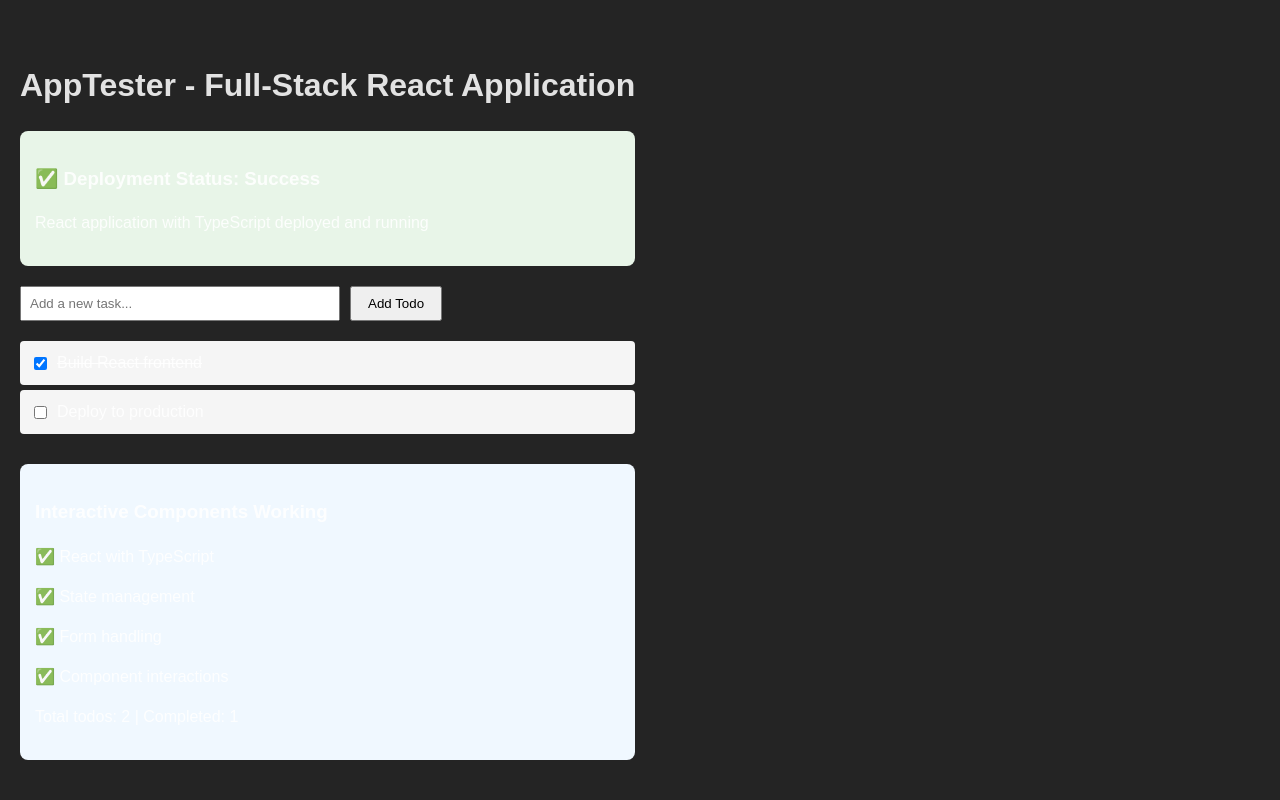
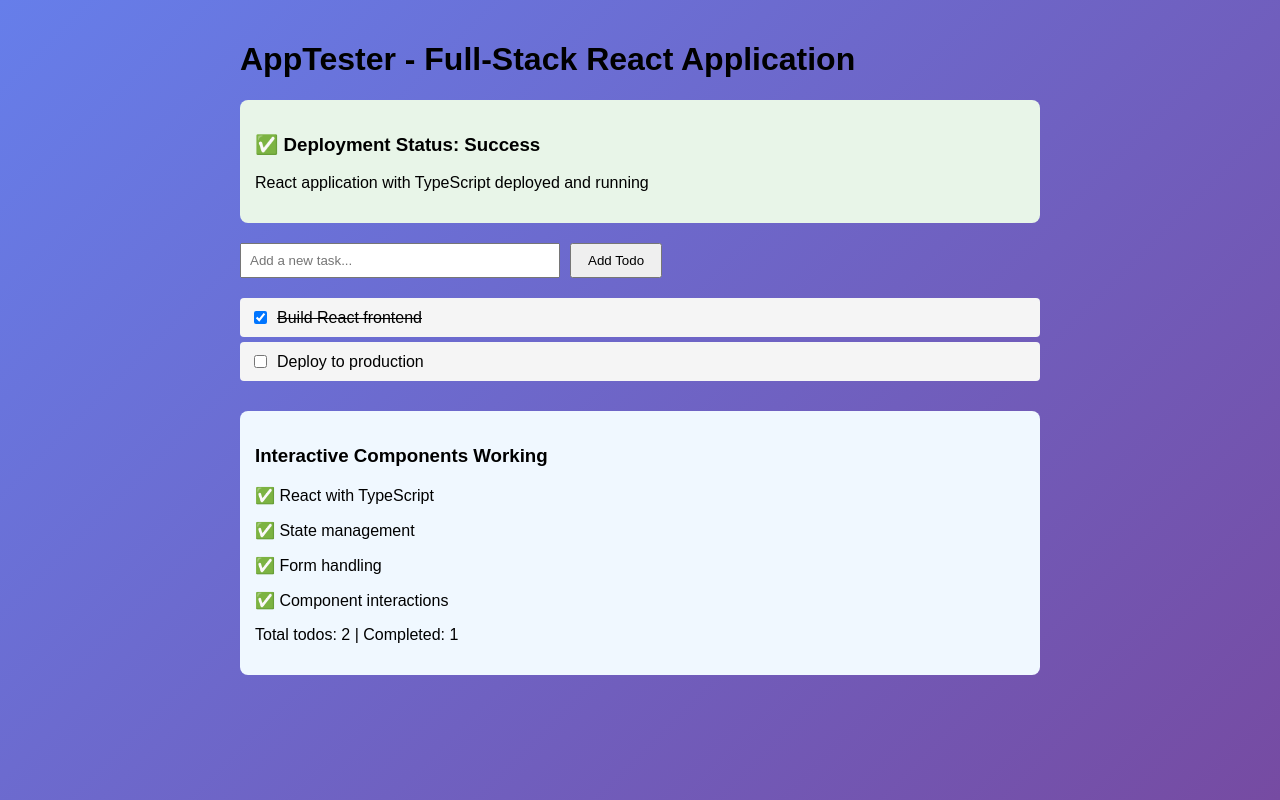
Before and after one commit to goose956/apptester-app, a React (Vite) app: page / in a window 1280 px wide. Built offline with nearby package versions, Linux system fonts and the light colour scheme.

Commit message:
Fix corrupted src/index.css with clean styles

```diff
--- a/src/index.css
+++ b/src/index.css
@@ -1,13 +1,16 @@
 body {
   margin: 0;
-  display: flex;
-  place-items: center;
-  min-width: 320px;
+  font-family: -apple-system, BlinkMacSystemFont, 'Segoe UI', 'Roboto', sans-serif;
+  -webkit-font-smoothing: antialiased;
+  -moz-osx-font-smoothing: grayscale;
+  background: linear-gradient(135deg, #667eea 0%, #764ba2 100%);
   min-height: 100vh;
-  font-family: Inter, system-ui, Avenir, Helvetica, Arial, sans-serif;
-  line-height: 1.5;
-  font-weight: 400;
-  color-scheme: light dark;
-  color: rgba(255, 255, 255, 0.87);
-  background-color: #242424;
 }
+
+code {
+  font-family: source-code-pro, Menlo, Monaco, Consolas, 'Courier New', monospace;
+}
+
+#root {
+  min-height: 100vh;
+}
```
